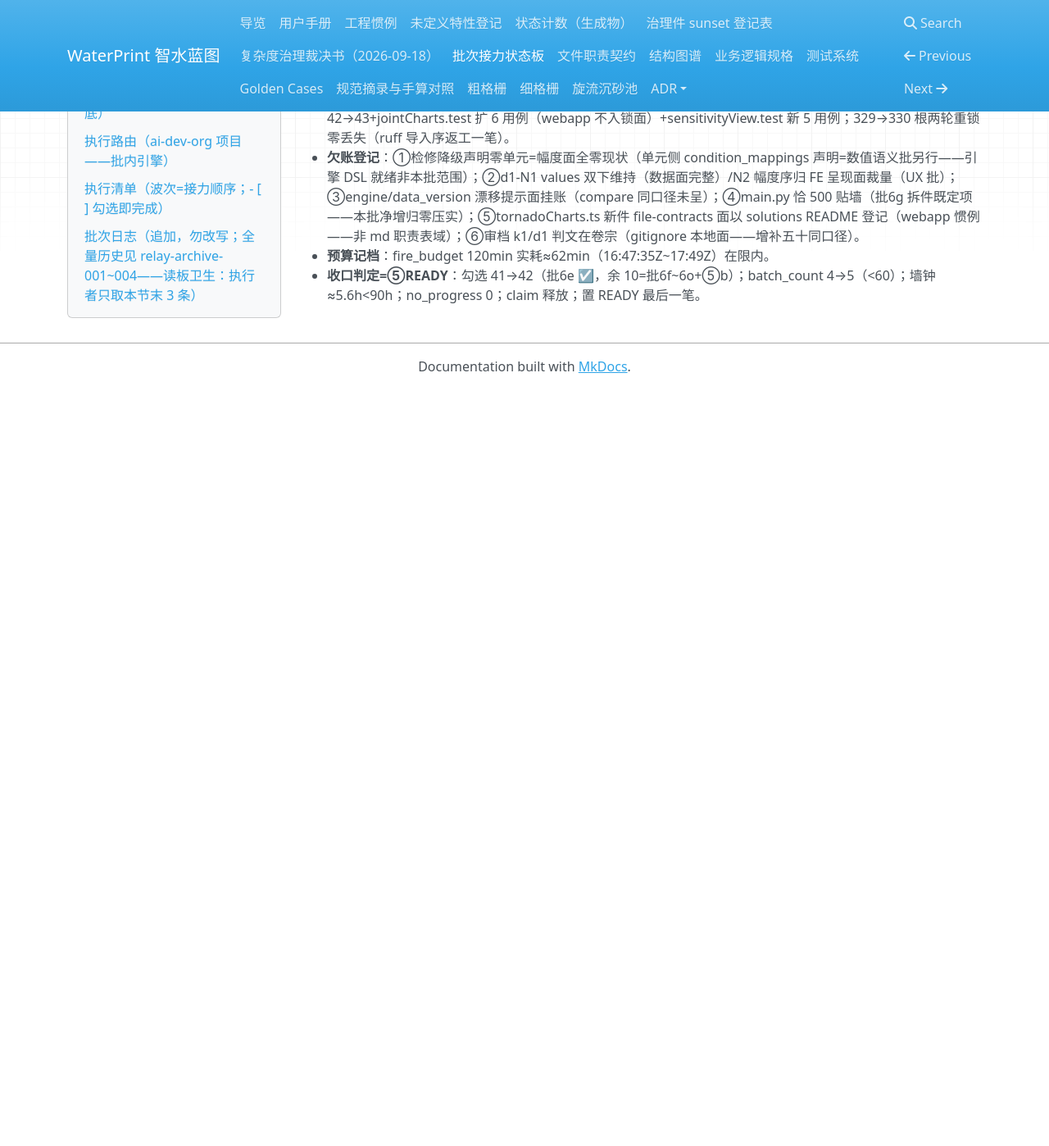
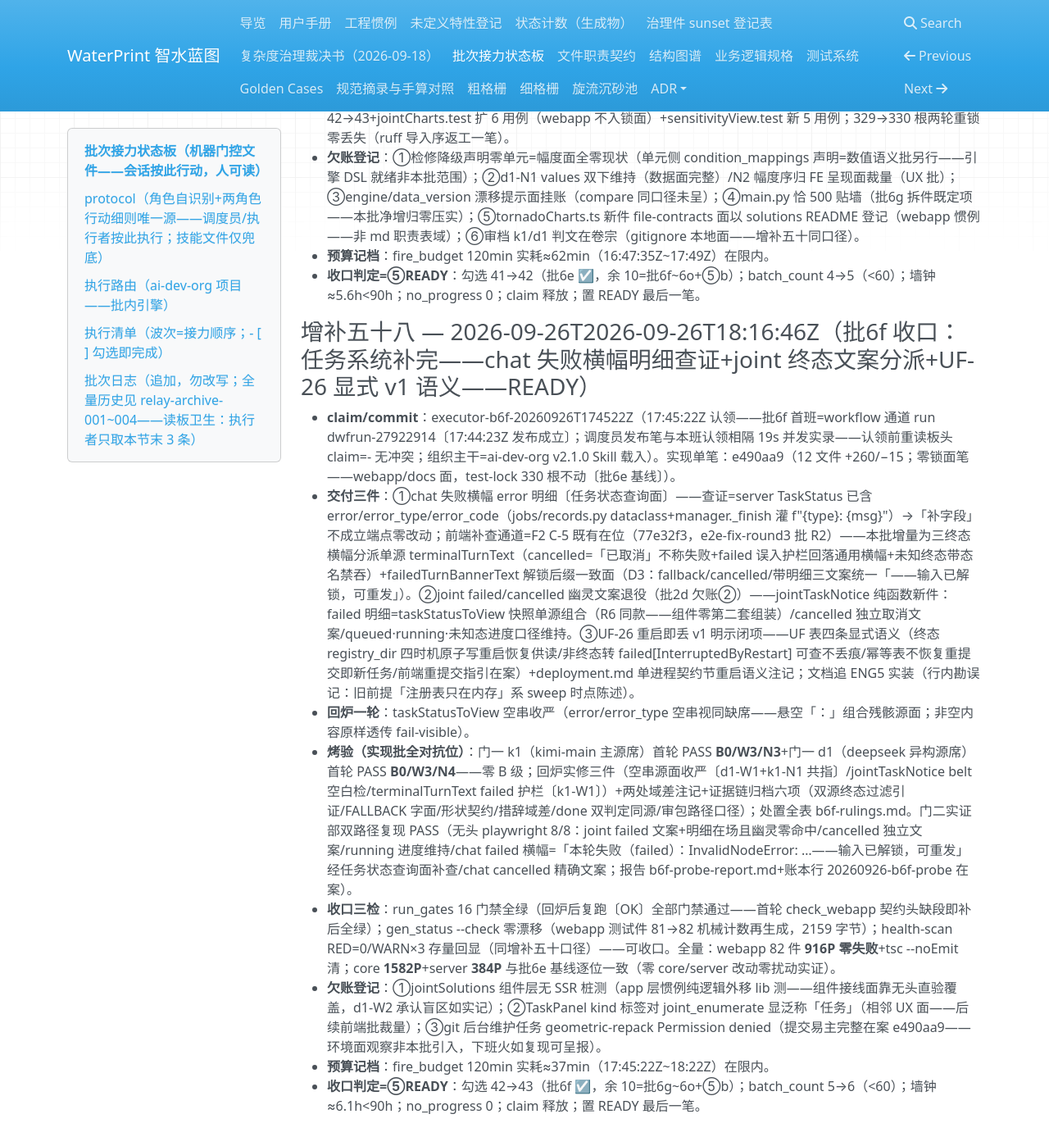
Before and after one commit to yyx20040712/waterprint, an MkDocs documentation site: the page built from docs/handoff/relay.md, in a window 1280 px wide and 1400 px high, scrolled down 16467 px. Shown: the whole window at 82% size. Built offline with MkDocs 1.6.1, drawn with Linux system fonts in a browser that asks for light colours; nearby versions of some CDN libraries; before the commit the page ends 16942 px from its top, so only the background shows below that; some of the changed text lies outside the part shown.

Commit message:
板面收口笔（增补五十八）：批6f 任务系统补完收口 READY——勾选 42→43/batch_count 5→6/next=批6g；增补五十八全档（chat 失败横幅明细查证=F2 C-5 在位+terminalTurnText 三终态分派+jointTaskNotice 幽灵退役+taskStatusToView 空串收严+UF-26 显式 v1 语义闭项+门一双席 B0 PASS 回炉一轮+门二 probe 无头 8/8+三检全绿+core/server 基线逐位一致+欠账三条）。实现单笔=e490aa9（claim=executor-b6f-20260926T174522Z workflow 通道 run dwfrun-27922914）

```diff
--- a/docs/handoff/relay.md
+++ b/docs/handoff/relay.md
@@ -12,7 +12,7 @@
 > - 调度员窗口（迁火/接任用，工作区不限；布火为重活允许载技能，此后每班只读板）：「接任交接：你是 E:\class\智水蓝图\waterprint\docs\handoff\relay.md 的当班 hub 总调度员——读板头+protocol 段（现行 rev）→ 按 batch-relay 技能 references/ops-manual.md 换防协议迁火并回填 automation_id → 提交推送 → 随即按 protocol 段开批通道 rev5（CreateWorkflow saved batch-relay-executor）发布执行者并原子写 last_dispatch_utc+workflow_run_id → 此后每班火只读板调度，禁执行禁重活禁载技能」
 > - 执行者窗口（手动兜底发布用；常规发布=执行工作流子代理，无需此窗）：「基于 E:\class\智水蓝图\waterprint\docs\handoff\relay.md 交接文档继续开发——读板（板头字段区+protocol 段+执行路由+执行清单+批次日志末 3 条）按 protocol 段执行者条款认领并执行本批；组织主干优先 Skill 加载 ai-dev-org，无 Skill 工具则直接读工作区根 AGENTS.md 与 .zcode/org-ledger.jsonl 等价替代；板 protocol 段缺失/预检失败才加载技能 batch-relay 兜底。无人值守：不等待人工答疑，用户域阻塞按停止事由 HOLD(stop_matter) 收口。工作区根 E:\class\智水蓝图\waterprint，相对路径以此为基。禁止创建任何新自动化。」
 
-- status: READY <!-- 2026-09-26 增补五十七：批6e 收口 READY（全工况投影端点——1 commit 145fbf4〔HUMAN-LOCK〕/门一双席 B0 PASS+回炉一轮/probe 16/16/三检全绿）；next=批6f -->
+- status: READY <!-- 2026-09-26 增补五十八：批6f 收口 READY（任务系统补完——1 commit e490aa9/门一双席 B0 PASS+回炉一轮/probe 8+8/三检全绿）；next=批6g -->
 - automation_id: automation-143e250a-5e96-4e6b-9016-7ac16fa7fb21 <!-- 2026-09-26 换防迁火回填（增补五十一）；旧值 automation-cf38af42…（已熄——CronList 空实核，增补五十火情观察证实） -->
 - shared_fire: true
 - plan: docs/handoff/relay.md#执行清单（自含清单，收口 grep 本文件 `- [ ]` 计余量）
@@ -20,23 +20,23 @@
 - poll_interval_min: 10
 - fire_budget_min: 120
 - last_dispatch: 2026-09-19T11:14:24+08:00
-- heartbeat_utc: 2026-09-26T17:40:51Z <!-- 增补五十七收口刷 -->
-- claim: - <!-- 批6e 收口释放（executor-b6e-20260926T164735Z，勾选 41→42） -->
+- heartbeat_utc: 2026-09-26T18:16:46Z <!-- 增补五十八收口刷 -->
+- claim: - <!-- 批6f 收口释放（executor-b6f-20260926T174522Z，勾选 42→43） -->
 - no_progress_count: 0 <!-- 2026-09-25 新排程重置（原 1=B4-5 用户门控非系统性卡死） -->
 - checked_total: 53 <!-- 2026-09-26 增补五十六：+1=批6o 词表标准化立项（用户 H 裁决）；旧值 52 -->
-- checked_done: 42 <!-- 2026-09-26 批6e 收口 41→42（增补五十七） -->
+- checked_done: 43 <!-- 2026-09-26 批6f 收口 42→43（增补五十八） -->
 - protocol_rev: 6 <!-- 2026-09-26 换防升版 rev5→6（执行指令锚根批=现行：仓根锚定纪律+执行指令行参数化+开批通道标签去 rev 化）；旧值 5 -->
-- last_dispatch_utc: 2026-09-26T16:46:07.930Z <!-- 2026-09-26 批6e 首班发布成立（回读=run dwfrun-5f21105e-3218-4919-b8d8-6924ca015aa3 running+执行者子代理 executing；增补五十六裁决代录后首班）；旧值 2026-09-26T15:12:43.008Z（批6d 首班） -->
-- workflow_run_id: dwfrun-5f21105e-3218-4919-b8d8-6924ca015aa3 <!-- 批6e 首班执行工作流（全工况投影端点——calc sensitivity 投影 API+龙卷风幅度轴升级+快照 stale 语义） -->
+- last_dispatch_utc: 2026-09-26T17:44:23.405Z <!-- 2026-09-26 批6f 首班发布成立（回读=run dwfrun-27922914-19f1-4928-a9cd-4e22495ac0b2 running+执行者子代理 executing）；旧值 2026-09-26T16:46:07.930Z（批6e 首班） -->
+- workflow_run_id: dwfrun-27922914-19f1-4928-a9cd-4e22495ac0b2 <!-- 批6f 首班执行工作流（任务系统补完——chat 失败横幅 error 明细+joint failed/cancelled 幽灵文案+UF-26 重启即丢 v1 明示闭项） -->
 - relay_started_utc: 2026-09-26T12:10:48.865Z <!-- 2026-09-26 rev6 换防时刻（本会话）；旧值 2026-09-26T04:00:36.124Z（rev5 二次换防） -->
-- batch_count: 5 <!-- 2026-09-26 批6e 收口 4→5（增补五十七） -->
+- batch_count: 6 <!-- 2026-09-26 批6f 收口 5→6（增补五十八） -->
 - max_batches: 60
 - max_wall_hours: 90
 - hold_reason: - <!-- 2026-09-26 增补四十八清空：批3a 追认已签+CI 已修——⑤b 软著仍为用户域终态项（批3b 后停板待用户不变） -->
 - last_handover: 2026-09-26
-- claimed_by: executor-b6e-20260926T164735Z <!-- 批6e 认领 -->
-- claimed_at: 2026-09-26T16:47:35Z <!-- 批6e 认领时戳 -->
-- next_batch: 批6f 任务系统补完（chat 失败横幅 error 明细〔任务状态查询面〕+joint failed/cancelled 幽灵文案+UF-26 重启即丢 v1 明示闭项）
+- claimed_by: executor-b6f-20260926T174522Z <!-- 批6f 认领 -->
+- claimed_at: 2026-09-26T17:45:22Z <!-- 批6f 认领时戳 -->
+- next_batch: 批6g 结构债拆件批（beam.py/app.py/main.py 三顶格件按 ADR-024 配方腾位——双跑 diff=0 行为等价烤验）
 
 ## protocol（角色自识别+两角色行动细则唯一源——调度员/执行者按此执行；技能文件仅兜底）
 - 本板 protocol_rev=6；rev5/4/3/2/1 存量板读法向下兼容（rev0 无此行读旧字段名 last_dispatch，仅警告不阻断），换防时迁移至现行 rev。
@@ -148,7 +148,7 @@
 - [x] 批6c｜LCC 折旧面（AUD-W11 后半：opex 折旧/资本摊销口径——三段通道设计先行；推荐 v1=展示维度不进 objective）<!-- 2026-09-26 收官〔增补五十四〕：直线法双键 cost_capex_annualized_yuan_a 展示维度+factor.lcc 两键 30/10 a（D 级待追认）+coefficients 1.8.0——1 commit be23fb3〔HUMAN-LOCK〕+门一三席 PASS+门二双路径 diff=0.0+golden/快照零重录 -->
 - [x] 批6d｜AAO capex 区分度数据面（field_mapping 段三扩行+设备单价万元尺度——批2b 欠账①②；AAO 轴分化对拍断言；含批6c 欠账②设备基数退化 E=54 元同批修复锚）<!-- 2026-09-26 收官〔增补五十五〕：万元×10⁴ 折元契约+按组计价扩行+dims n 回显——门一 k1 B0/W3/N4+d1 B0/W5/N6 双 PASS+门二双路径复算 PASS+1 commit c878b8d〔HUMAN-LOCK〕 -->
 - [x] 批6e｜全工况投影端点（calc sensitivity 投影 API+龙卷风幅度轴升级——批2d 欠账①；快照 stale 语义）<!-- 2026-09-26 收官〔增补五十七〕：GET /api/calc/sensitivity 42→43+summary 指标差全量零重算+stale §12 实证+龙卷风全工况幅度轴+无头四态；门一双席 B0 PASS 回炉一轮+probe 16/16；1 commit 145fbf4〔HUMAN-LOCK〕 -->
-- [ ] 批6f｜任务系统补完（chat 失败横幅 error 明细〔任务状态查询面〕+joint failed/cancelled 幽灵文案+UF-26 重启即丢 v1 明示闭项）
+- [x] 批6f｜任务系统补完（chat 失败横幅 error 明细〔任务状态查询面〕+joint failed/cancelled 幽灵文案+UF-26 重启即丢 v1 明示闭项）<!-- 2026-09-26 收官〔增补五十八〕：查证=F2 C-5 明细通道在位（77e32f3）零改动+terminalTurnText 三终态分派+jointTaskNotice 幽灵退役+taskStatusToView 空串收严+UF-26 显式 v1 语义（文档追 ENG5 实装）；门一 k1 B0/W3/N3+d1 B0/W3/N4 回炉一轮+门二 probe 无头 8/8；1 commit e490aa9 -->
 - [ ] 批6g｜结构债拆件批（beam.py/app.py/main.py 三顶格件按 ADR-024 配方腾位——双跑 diff=0 行为等价烤验）
 - [ ] 批6h｜门禁硬化+部署卫生+杂项闭项（R5 结转观测护栏四项+p150k 首跑留证+ENTRYPOINT 绝对路径+classic builder 实测+AUD-W9 对拍门禁+AUD-W10 维持硬滤注记闭项+UF-25 中文单语定版闭项+HEAD 版本耦合注记）
 - [ ] 批6i｜纵断真实站距（README 在册剩余面——三段通道设计先行〔站距源两案呈裁：布置连线长度 vs 手动输入〕+profile 桩号轴实装）
@@ -291,3 +291,14 @@
 - **欠账登记**：①检修降级声明零单元=幅度面全零现状（单元侧 condition_mappings 声明=数值语义批另行——引擎 DSL 就绪非本批范围）；②d1-N1 values 双下维持（数据面完整）/N2 幅度序归 FE 呈现面裁量（UX 批）；③engine/data_version 漂移提示面挂账（compare 同口径未呈）；④main.py 恰 500 贴墙（批6g 拆件既定项——本批净增归零压实）；⑤tornadoCharts.ts 新件 file-contracts 面以 solutions README 登记（webapp 惯例——非 md 职责表域）；⑥审档 k1/d1 判文在卷宗（gitignore 本地面——增补五十同口径）。
 - **预算记档**：fire_budget 120min 实耗≈62min（16:47:35Z~17:49Z）在限内。
 - **收口判定=⑤READY**：勾选 41→42（批6e ☑，余 10=批6f~6o+⑤b）；batch_count 4→5（<60）；墙钟≈5.6h<90h；no_progress 0；claim 释放；置 READY 最后一笔。
+
+### 增补五十八 — 2026-09-26T2026-09-26T18:16:46Z（批6f 收口：任务系统补完——chat 失败横幅明细查证+joint 终态文案分派+UF-26 显式 v1 语义——READY）
+
+- **claim/commit**：executor-b6f-20260926T174522Z（17:45:22Z 认领——批6f 首班=workflow 通道 run dwfrun-27922914〔17:44:23Z 发布成立〕；调度员发布笔与本班认领相隔 19s 并发实录——认领前重读板头 claim=- 无冲突；组织主干=ai-dev-org v2.1.0 Skill 载入）。实现单笔：e490aa9（12 文件 +260/−15；零锁面笔——webapp/docs 面，test-lock 330 根不动〔批6e 基线〕）。
+- **交付三件**：①chat 失败横幅 error 明细〔任务状态查询面〕——查证=server TaskStatus 已含 error/error_type/error_code（jobs/records.py dataclass+manager._finish 灌 f"{type}: {msg}"）→「补字段」不成立端点零改动；前端补查通道=F2 C-5 既有在位（77e32f3，e2e-fix-round3 批 R2）——本批增量为三终态横幅分派单源 terminalTurnText（cancelled=「已取消」不称失败+failed 误入护栏回落通用横幅+未知终态带态名禁吞）+failedTurnBannerText 解锁后缀一致面（D3：fallback/cancelled/带明细三文案统一「——输入已解锁，可重发」）。②joint failed/cancelled 幽灵文案退役（批2d 欠账②）——jointTaskNotice 纯函数新件：failed 明细=taskStatusToView 快照单源组合（R6 同款——组件零第二套组装）/cancelled 独立取消文案/queued·running·未知态进度口径维持。③UF-26 重启即丢 v1 明示闭项——UF 表四条显式语义（终态 registry_dir 四时机原子写重启恢复供读/非终态转 failed[InterruptedByRestart] 可查不丢痕/幂等表不恢复重提交即新任务/前端重提交指引在案）+deployment.md 单进程契约节重启语义注记；文档追 ENG5 实装（行内勘误记：旧前提「注册表只在内存」系 sweep 时点陈述）。
+- **回炉一轮**：taskStatusToView 空串收严（error/error_type 空串视同缺席——悬空「：」组合残骸源面；非空内容原样透传 fail-visible）。
+- **烤验（实现批全对抗位）**：门一 k1（kimi-main 主源席）首轮 PASS **B0/W3/N3**+门一 d1（deepseek 异构源席）首轮 PASS **B0/W3/N4**——零 B 级；回炉实修三件（空串源面收严〔d1-W1+k1-N1 共指〕/jointTaskNotice belt 空白检/terminalTurnText failed 护栏〔k1-W1〕）+两处域差注记+证据链归档六项（双源终态过滤引证/FALLBACK 字面/形状契约/措辞域差/done 双判定同源/审包路径口径）；处置全表 b6f-rulings.md。门二实证部双路径复现 PASS（无头 playwright 8/8：joint failed 文案+明细在场且幽灵零命中/cancelled 独立文案/running 进度维持/chat failed 横幅=「本轮失败（failed）：InvalidNodeError: …——输入已解锁，可重发」经任务状态查询面补查/chat cancelled 精确文案；报告 b6f-probe-report.md+账本行 20260926-b6f-probe 在案）。
+- **收口三检**：run_gates 16 门禁全绿（回炉后复跑〔OK〕全部门禁通过——首轮 check_webapp 契约头缺段即补后全绿）；gen_status --check 零漂移（webapp 测试件 81→82 机械计数再生成，2159 字节）；health-scan RED=0/WARN×3 存量回显（同增补五十口径）——可收口。全量：webapp 82 件 **916P 零失败**+tsc --noEmit 清；core **1582P**+server **384P** 与批6e 基线逐位一致（零 core/server 改动零扰动实证）。
+- **欠账登记**：①jointSolutions 组件层无 SSR 桩测（app 层惯例纯逻辑外移 lib 测——组件接线面靠无头直验覆盖，d1-W2 承认盲区如实记）；②TaskPanel kind 标签对 joint_enumerate 显泛称「任务」（相邻 UX 面——后续前端批裁量）；③git 后台维护任务 geometric-repack Permission denied（提交易主完整在案 e490aa9——环境面观察非本批引入，下班火如复现可呈报）。
+- **预算记档**：fire_budget 120min 实耗≈37min（17:45:22Z~18:22Z）在限内。
+- **收口判定=⑤READY**：勾选 42→43（批6f ☑，余 10=批6g~6o+⑤b）；batch_count 5→6（<60）；墙钟≈6.1h<90h；no_progress 0；claim 释放；置 READY 最后一笔。
```
